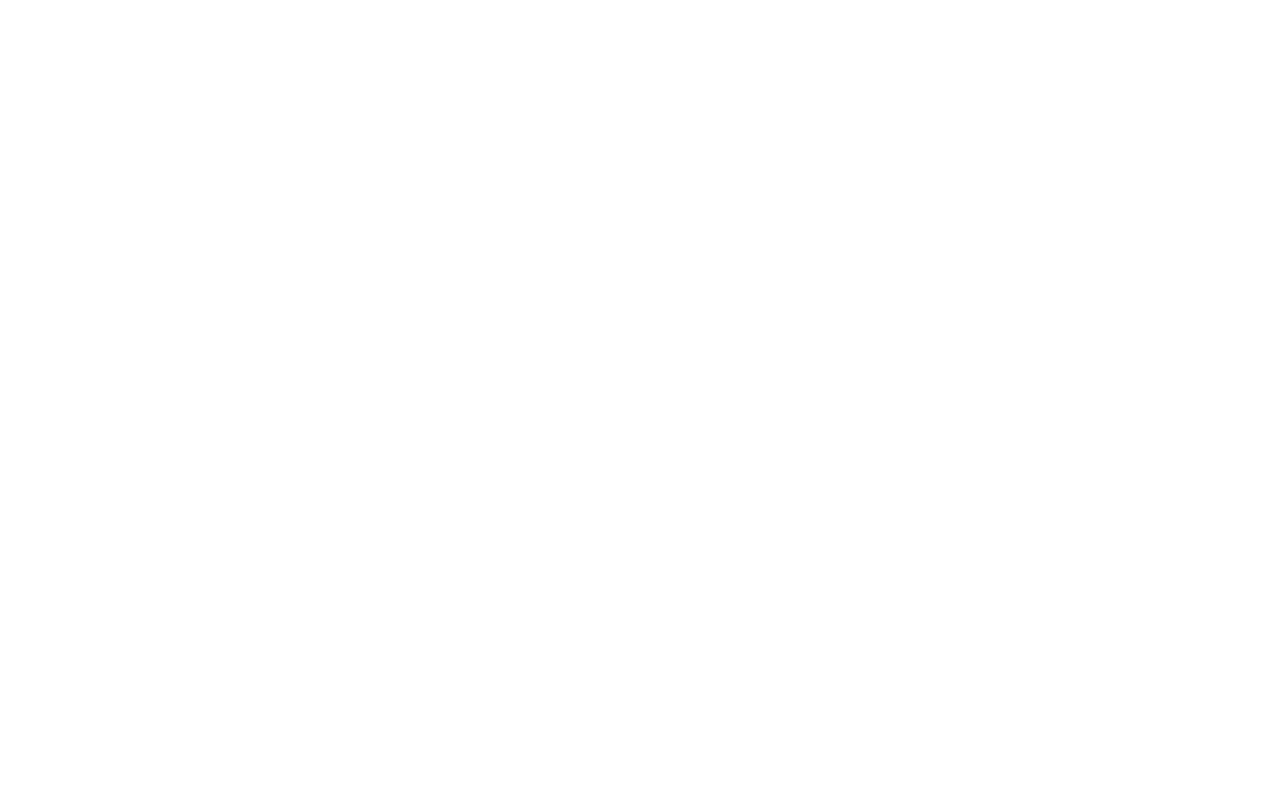
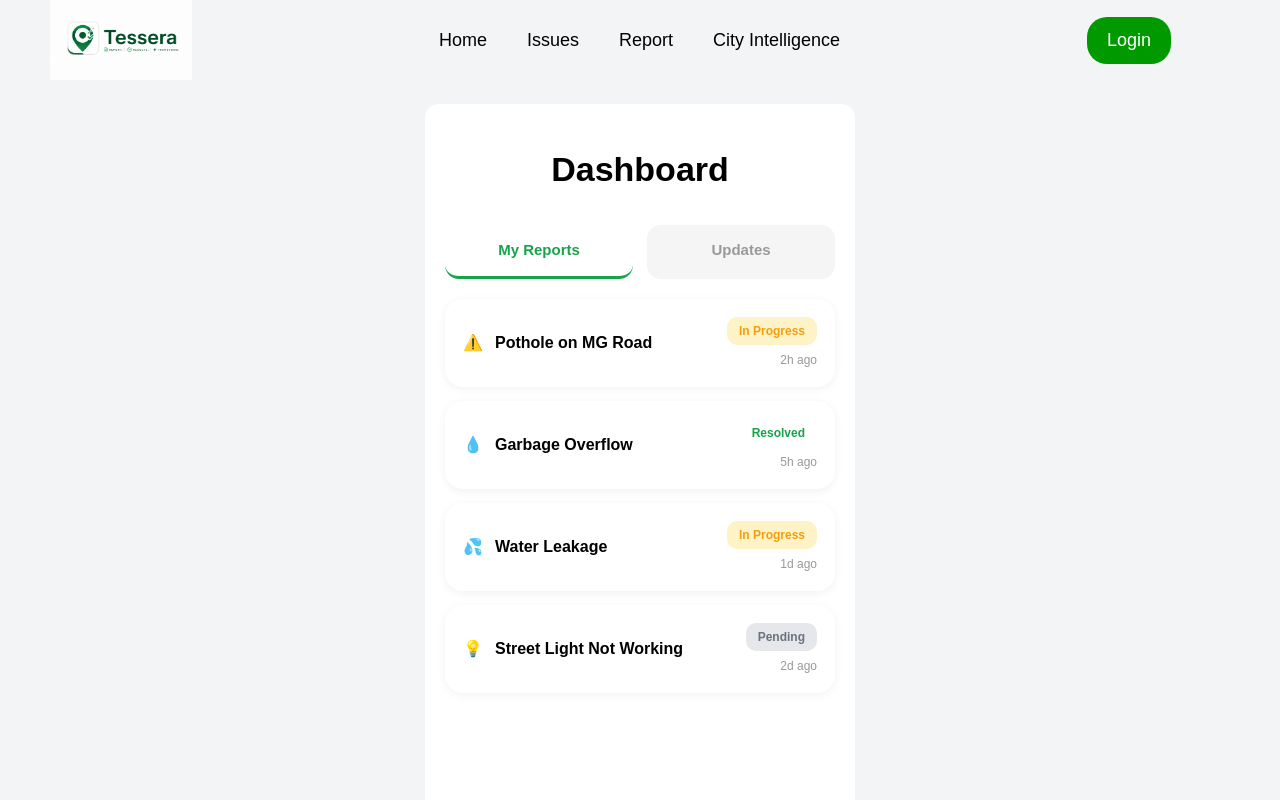
Before and after one commit to sankalp-tripath12/Tessera, a React (Vite) app in the folder tessera_project/: page /report in a window 1280 px wide. Before the commit this address had no page. Shown: the top 800 px of the page. Built offline with nearby package versions, Linux system fonts and the light colour scheme.

Commit message:
final work is done

```diff
--- a/tessera_project/src/App.jsx
+++ b/tessera_project/src/App.jsx
@@ -5,6 +5,7 @@
 import Issue from "./pages/Issue";
 import Issuepage2 from "./pages/Issuepage2";
 import Issuepage3 from "./pages/Issuepage3";
+import Report from "./pages/Report";
 
 const App = () => {
   return (
@@ -19,6 +20,9 @@
         element={<CityIntelligence />}
       />
 
+      {/* Report Page */}
+      <Route path="/report" element={<Report />} />
+
       {/* Issue Reporting Flow */}
       <Route path="/issue" element={<Issue />} />
       <Route path="/issue/step2" element={<Issuepage2 />} />
--- /dev/null
+++ b/tessera_project/src/pages/Report.jsx
@@ -0,0 +1,183 @@
+import React from 'react'
+import Navbar from '../components/Navbar'
+import Footer from '../components/home_page_components/Footer'
+
+
+export default function Report() {
+
+  const reports = [
+    { title: "Pothole on MG Road", status: "In Progress", time: "2h ago", icon: "⚠️", statusColor: "#f59e0b", bg: "#FEF3C7" },
+
+    { title: "Garbage Overflow", status: "Resolved", time: "5h ago", icon: "💧", statusColor: "#16a34a", bg: "#DCFC7"},
+
+    { title: "Water Leakage", status: "In Progress",   time: "1d ago", icon: "💦", statusColor: "#f59e0b", bg: "#FEF3C7"},
+
+
+    { title: "Street Light Not Working" , status: "Pending",   time: "2d ago", icon: "💡", statusColor: "#6b7280", bg: "#E5E7EB" }
+
+  ];
+  return (
+    <>
+      <style>{`
+        *{
+          margin: 0;
+          padding: 0;
+          box-sizing: border-box;
+          font-family: Arial, sans-serif;
+        }
+
+        body {
+          background: #f3f4f6;
+        }
+
+        .container {
+          max-width: 430px;
+          height: 100vh;
+          margin: auto;
+          background: white;
+          padding: 20px;
+          position: relative ;
+          border-radius: 14px;
+
+        }
+
+        .title {
+          text-align: center;
+          font-size: 34px;
+          font-weight: bold;
+          margin-top: 20px;
+        }
+
+        .tabs {
+          display: flex;
+          gap: 14px;
+          margin-top: 30px;
+        }
+
+        .tab {
+          flex: 1;
+          padding: 14px;
+          text-align: center;
+          border-radius: 14px;
+          background: #f5f5f5;
+          color: #999;
+          font-weight: 600;
+          font-size: 15px;
+        }
+
+        .tab.active {
+          background: white;
+          color: #16a34a;
+          border-bottom: 3px solid #16a34a;
+        }
+
+        .reports {
+          margin-top: 20px;
+          display: flex;
+          flex-direction: column;
+          gap: 14px;
+        }
+
+        .card {
+          background: white;
+          border-radius: 18px;
+          padding: 18px;
+          display: flex;
+          justify-content: space-between;
+          align-items: center;
+          box-shadow: 0 2px 10px rgba(0,0,0,0.06);
+        }
+
+        .left {
+          display: flex;
+          align-items: center;
+          gap: 12px;
+        }
+
+        .report-title {
+          font-size: 16px;
+          font-weight: 600;
+        }
+
+        .right {
+          text-align: right;
+        }
+
+        .status {
+          padding: 5px 12px;
+          border-radius: 10px;
+          font-size: 12px;
+          font-weight: bold;
+          display: inline-block;
+        }
+
+        .time {
+          margin-top: 6px;
+          font-size: 12px;
+          color: #999;
+        }
+
+      `}</style>
+      <Navbar />
+      <br />
+
+      <div className="container">
+
+        <div className="title">
+          Dashboard
+        </div>
+
+        <div className="tabs">
+          <div className="tab active">
+            My Reports
+          </div>
+
+          <div className="tab">
+            Updates
+          </div>
+        </div>
+
+        <div className="reports">
+
+          {
+          reports.map((item, index) => (
+            <div className="card" key={index}>
+
+              <div className="left">
+
+                <div>{item.icon}</div>
+
+                <div className="report-title">
+                  {item.title}
+                </div>
+              </div>
+
+              <div className="right">
+
+                <div
+                  className="status"
+                  style={{
+                    color: item.statusColor,
+                    background: item.bg,
+                  }}
+                >
+                  {item.status}
+                </div>
+
+                <div className="time">
+                  {item.time}
+                </div>
+
+              </div>
+
+            </div>
+          ))}
+
+        </div>
+
+      </div>
+      <br />
+      <Footer />
+    </>
+  );
+}
```
